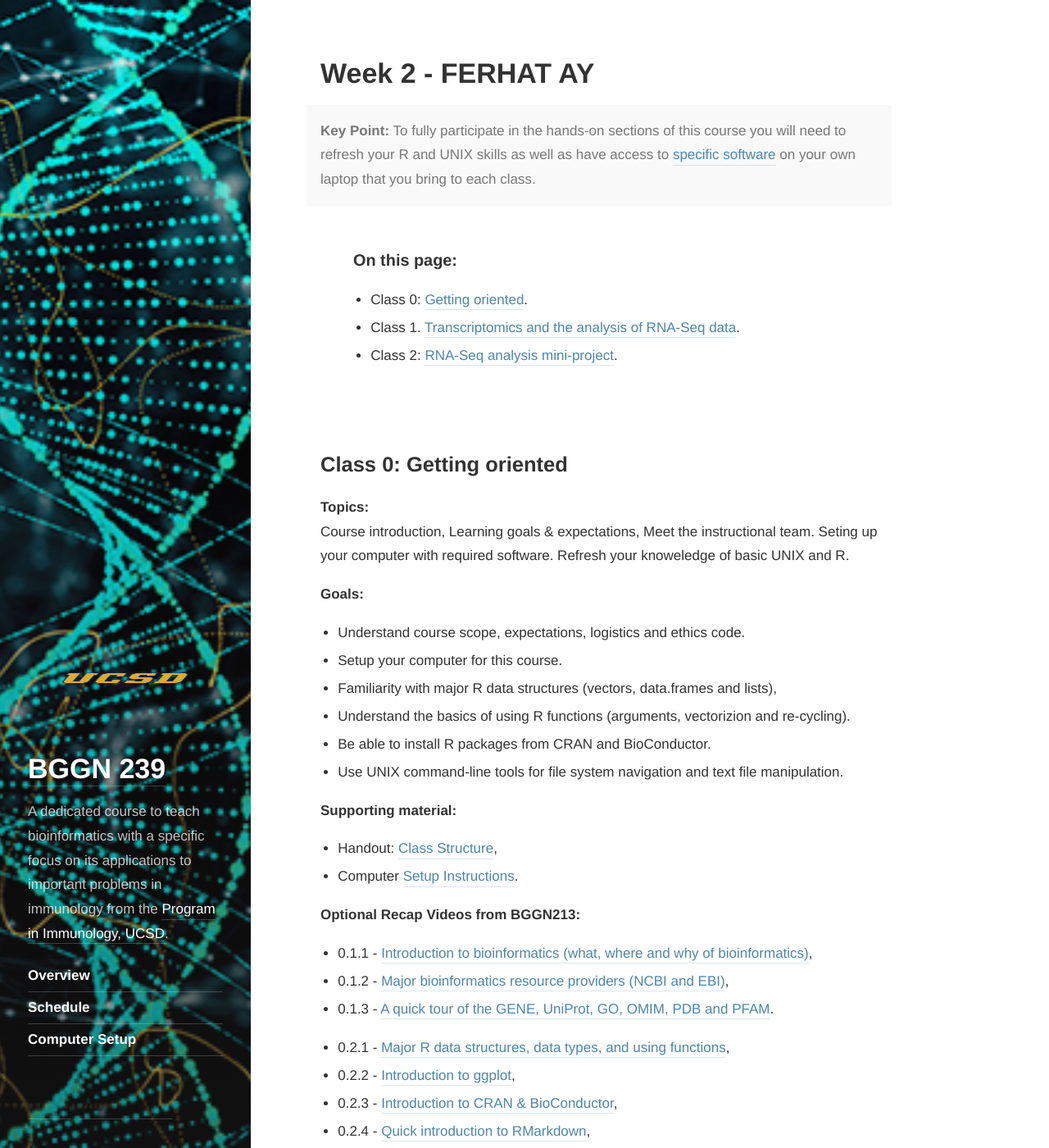
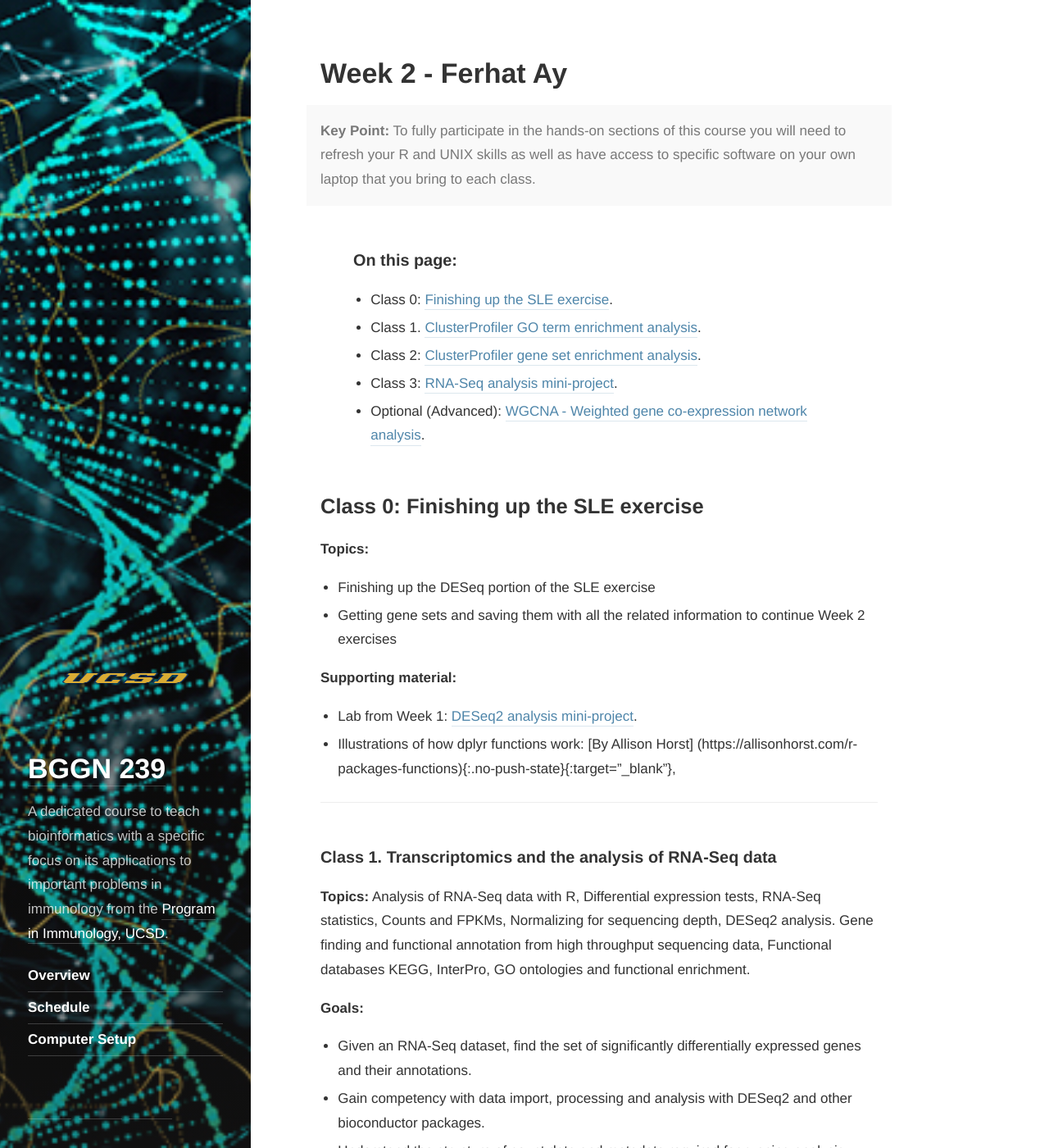
Before and after one commit to ay-lab/BGGN239Spring2025, a Jekyll site: the page built from class_material/week02.md, in a window 1280 px wide and 1400 px high. Shown: the whole window at 82% size. Built offline with Jekyll 4.4.1, drawn with Linux system fonts in a browser that asks for light colours; some of the changed text lies outside the part shown.

Commit message:
Update week02.md

```diff
--- a/class_material/week02.md
+++ b/class_material/week02.md
@@ -1,55 +1,29 @@
 ---
 layout: page
-title: Week 2 - FERHAT AY
+title: Week 2 - Ferhat Ay
 menu: false
 description: >
-  **Key Point:** To fully participate in the hands-on sections of this course you will need to refresh your R and UNIX skills as well as have access to [specific software]({{ site.baseurl }}/setup/) on your own laptop that you bring to each class.
+  **Key Point:** To fully participate in the hands-on sections of this course you will need to refresh your R and UNIX skills as well as have access to specific software on your own laptop that you bring to each class.
 ---
 
 > ### On this page:
-- Class 0: [Getting oriented](#0).
-- Class 1. [Transcriptomics and the analysis of RNA-Seq data](#1).
-- Class 2: [RNA-Seq analysis mini-project](#2).
-
+- Class 0: [Finishing up the SLE exercise](#0).
+- Class 1. [ClusterProfiler GO term enrichment analysis](#1).
+- Class 2: [ClusterProfiler gene set enrichment analysis](#2).
+- Class 3: [RNA-Seq analysis mini-project](#3).
+- Optional (Advanced): [WGCNA - Weighted gene co-expression network analysis](#4).
 <br/>
 
 <a name="0"></a>
-## Class 0: Getting oriented
+## Class 0: Finishing up the SLE exercise
 
 **Topics:**
-Course introduction, Learning goals & expectations, Meet the instructional team. Seting up your computer with required software. Refresh your knoweledge of basic UNIX and R.
-
-
-**Goals:**
-- Understand course scope, expectations, logistics and ethics code.
-- Setup your computer for this course.
-- Familiarity with major R data structures (vectors, data.frames and lists),
-- Understand the basics of using R functions (arguments, vectorizion and re-cycling).
-- Be able to install R packages from CRAN and BioConductor.
-- Use UNIX command-line tools for file system navigation and text file manipulation.
-
+- Finishing up the DESeq portion of the SLE exercise
+- Getting gene sets and saving them with all the related information to continue Week 2 exercises
 
 **Supporting material:**
-- Handout: [Class Structure](https://ay-lab.github.io/BGGN239Spring2023/class_material/Class_Overview.pdf){:.no-push-state}{:target="_blank"},
-- Computer [Setup Instructions]({{ site.baseurl }}/setup/).
-
-
-**Optional Recap Videos from BGGN213:**
-- 0.1.1 - [Introduction to bioinformatics (what, where and why of bioinformatics)](https://youtu.be/75JGKKZ7oNM){:.no-push-state}{:target="_blank"},
-- 0.1.2 - [Major bioinformatics resource providers (NCBI and EBI)](https://youtu.be/o_IO7dDUZPM){:.no-push-state}{:target="_blank"},
-- 0.1.3 - [A quick tour of the GENE, UniProt, GO, OMIM, PDB and PFAM](https://youtu.be/afqB87ZSkXw){:.no-push-state}{:target="_blank"}.
-
-
-- 0.2.1 - [Major R data structures, data types, and using functions](https://youtu.be/GRKdOPVD3-Y){:.no-push-state}{:target="_blank"},
-- 0.2.2 - [Introduction to ggplot](http://youtu.be/c8wWtU3aoF4){:.no-push-state}{:target="_blank"},
-- 0.2.3 - [Introduction to CRAN & BioConductor](https://youtu.be/qAvJ92qCGqE){:.no-push-state}{:target="_blank"},
-- 0.2.4 - [Quick introduction to RMarkdown](https://www.youtube.com/watch?v=O7GMs9V3HQk){:.no-push-state}{:target="_blank"},
-
-
-- 0.3.1 - [Essential UNIX for bioinformatics I](http://youtu.be/qsDzjQm_Wp0){:.no-push-state}{:target="_blank"},
-- 0.3.2 - [Essential UNIX for bioinformatics II](http://youtu.be/11t1GuZB77M){:.no-push-state}{:target="_blank"},
-- 0.3.3 - [Manipulating files on UNIX machines](http://youtu.be/_jVgj6UutwA){:.no-push-state}{:target="_blank"}
-- 0.3.4 - [UNIX superpowers: using pipes and conecting to remote machines](http://youtu.be/AKLha-_IurU){:.no-push-state}{:target="_blank"}.
+- Lab from Week 1: [DESeq2 analysis mini-project]({{ site.baseurl }}/class_material/class2_lab.html){:.no-push-state}{:target="_blank"}.
+- Illustrations of how dplyr functions work: [By Allison Horst] (https://allisonhorst.com/r-packages-functions){:.no-push-state}{:target="_blank"},
 
 
 
```
